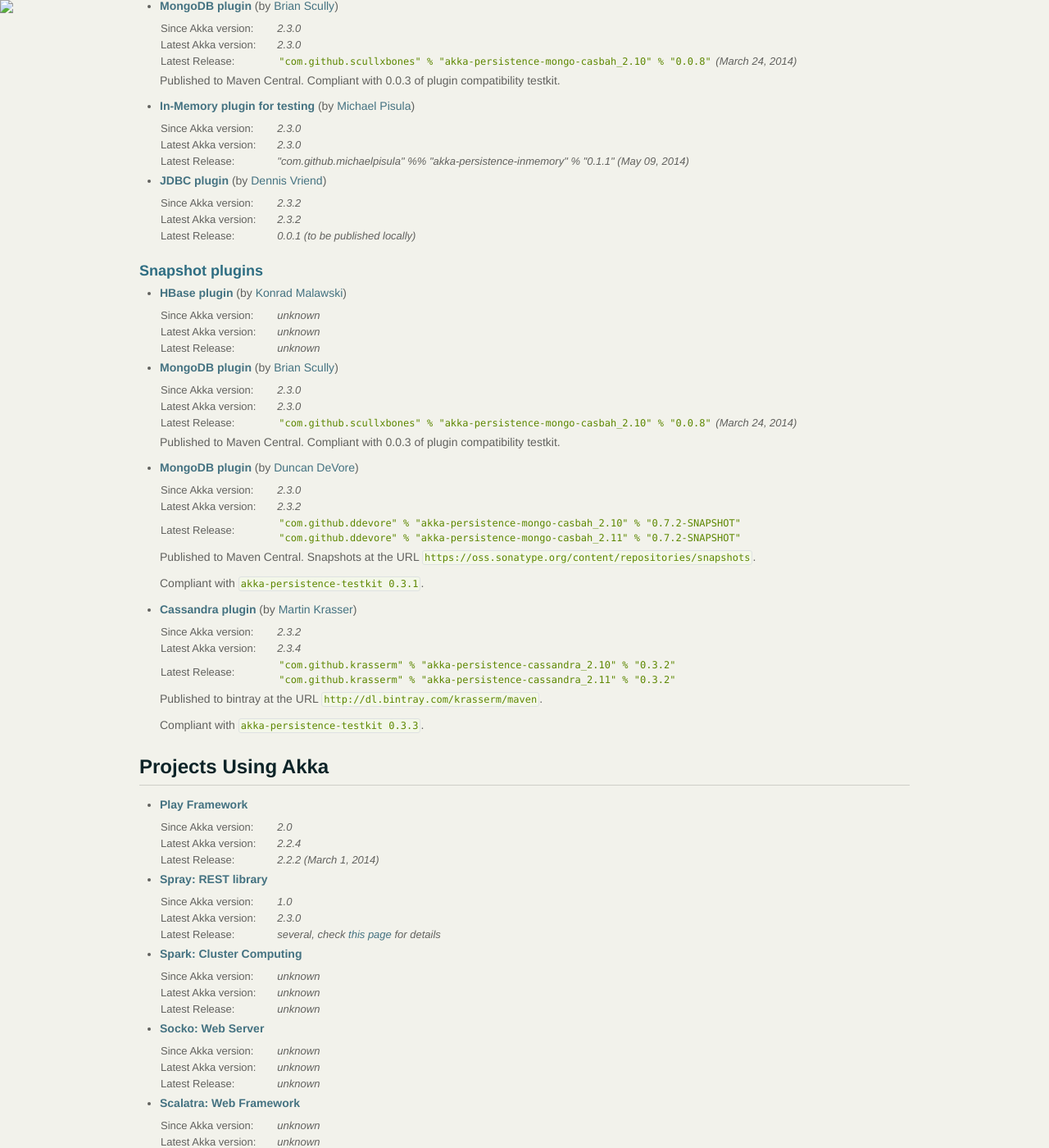
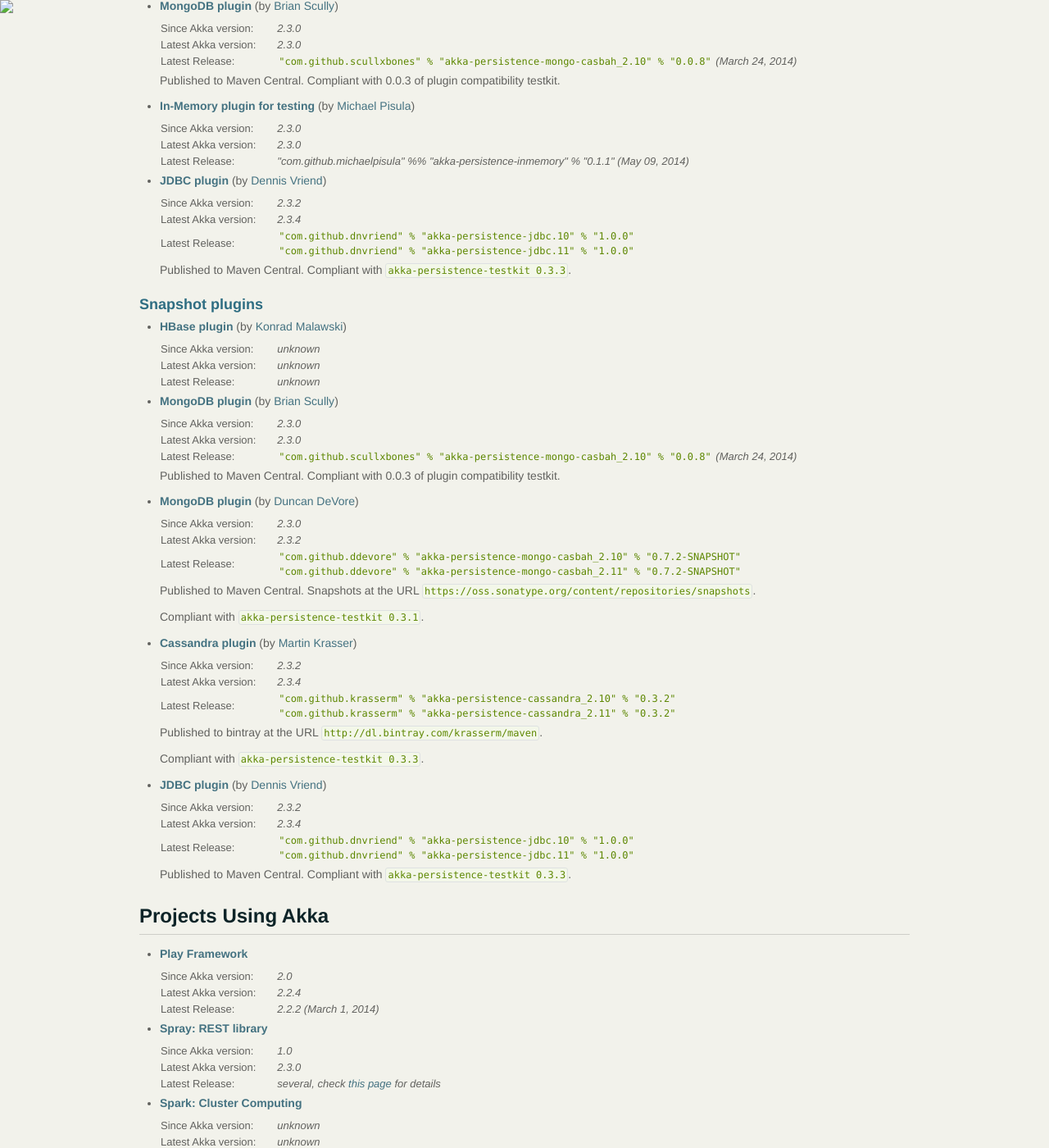
Before and after one commit to raboof/akka.github.com, a Jekyll site: the page built from community/index.md, in a window 1280 px wide and 1400 px high, scrolled down 4322 px. Shown: the whole window at 82% size. Built offline with Jekyll 4.4.1, drawn with Linux system fonts in a browser that asks for light colours.

Commit message:
Update index.md
Updated the akka-persistence-jdbc plugin and added it to the Journal and Snapshot sections + added the Maven Central, Testkit and sbt coordinates

```diff
--- a/community/index.md
+++ b/community/index.md
@@ -369,9 +369,11 @@
 
   <table class="stats">
   <tr><td>Since Akka version:</td><td>2.3.2</td></tr>
-  <tr><td>Latest Akka version:</td><td>2.3.2</td></tr>
-  <tr><td>Latest Release:</td><td>0.0.1 (to be published locally)</td></tr>
+  <tr><td>Latest Akka version:</td><td>2.3.4</td></tr>
+  <tr><td>Latest Release:</td><td><code>"com.github.dnvriend" % "akka-persistence-jdbc.10" % "1.0.0"</code><br><code>"com.github.dnvriend" % "akka-persistence-jdbc.11" % "1.0.0"</code></td></tr>
   </table>
+
+  Published to Maven Central. Compliant with <code>akka-persistence-testkit 0.3.3</code>.
 
 ### Snapshot plugins
 
@@ -416,6 +418,16 @@
   Published to bintray at the URL `http://dl.bintray.com/krasserm/maven`.
 
   Compliant with <code>akka-persistence-testkit 0.3.3</code>.
+
+* **[JDBC plugin](https://github.com/dnvriend/akka-persistence-jdbc)** (by [Dennis Vriend](https://github.com/dnvriend))
+
+  <table class="stats">
+  <tr><td>Since Akka version:</td><td>2.3.2</td></tr>
+  <tr><td>Latest Akka version:</td><td>2.3.4</td></tr>
+  <tr><td>Latest Release:</td><td><code>"com.github.dnvriend" % "akka-persistence-jdbc.10" % "1.0.0"</code><br><code>"com.github.dnvriend" % "akka-persistence-jdbc.11" % "1.0.0"</code></td></tr>
+  </table>
+
+  Published to Maven Central. Compliant with <code>akka-persistence-testkit 0.3.3</code>.
 
 ## Projects Using Akka
 
```
